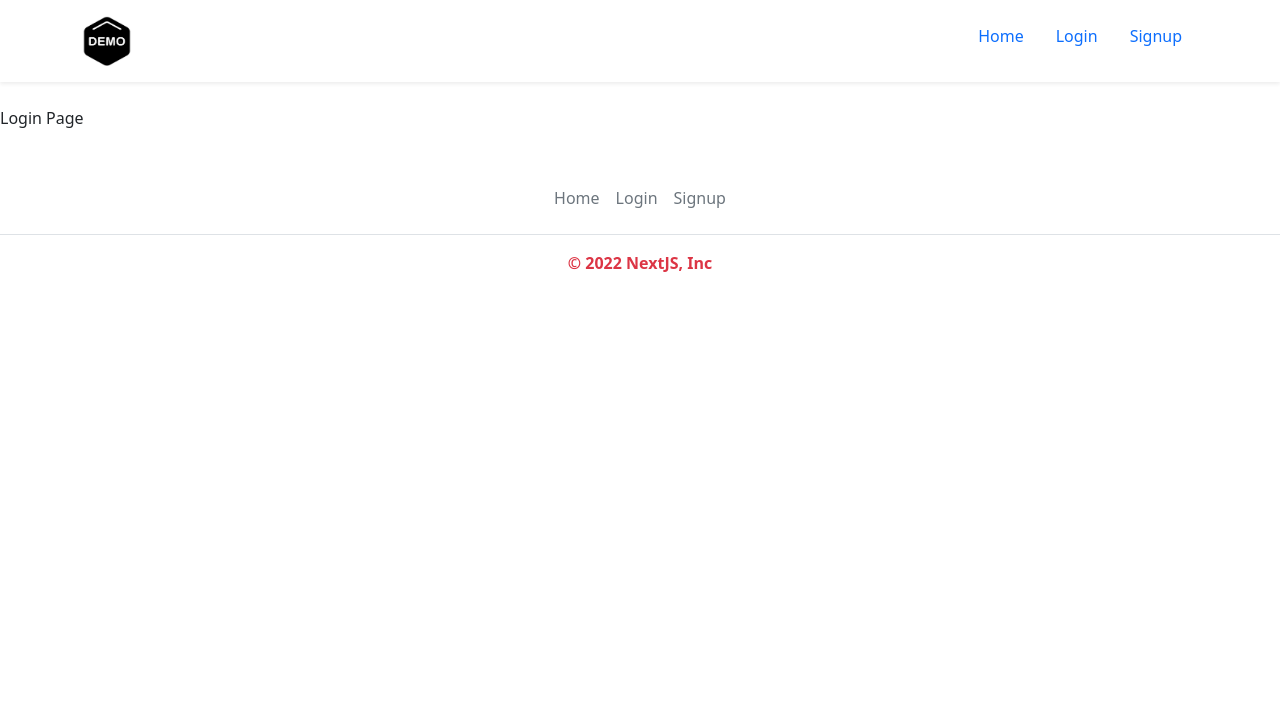
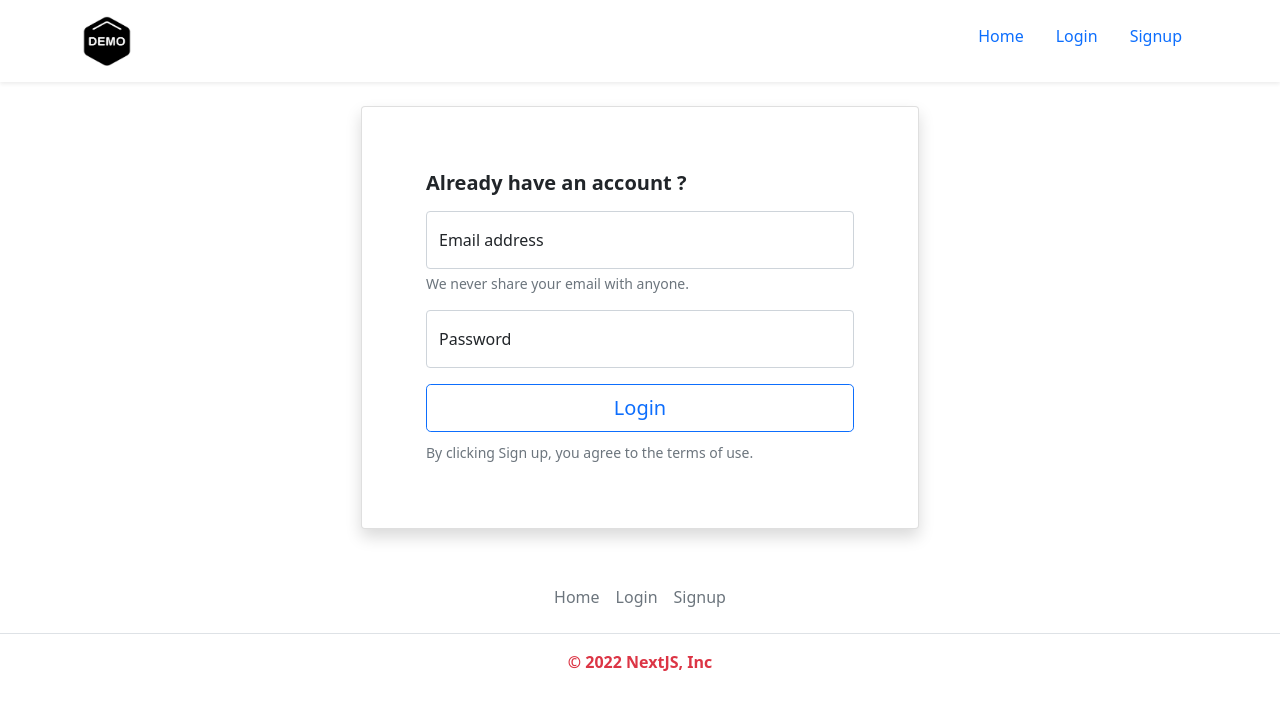
Before and after one commit to ganguly2021/next_auth_project, a Next.js app: page /login in a window 1280 px wide. Shown: the top 710 px of the page. Built offline with nearby package versions, Linux system fonts and the light colour scheme.

Commit message:
login page setup.

```diff
--- a/front_end/components/Layout/Footer.js
+++ b/front_end/components/Layout/Footer.js
@@ -13,7 +13,7 @@ function Footer() {
   }, []);
 
   return (
-    <footer className="py-5">
+    <footer className="py-5 animate__animated animate__fadeInUp">
       <ul className="nav justify-content-center border-bottom pb-3 mb-3">
         <li className="nav-item">
           <Link href="/">
--- a/front_end/components/Layout/Navbar.js
+++ b/front_end/components/Layout/Navbar.js
@@ -15,7 +15,7 @@ function Navbar() {
   }, []);
 
   return (
-    <div className="container-fluid px-0 shadow-sm">
+    <div className="container-fluid px-0 shadow-sm animate__animated animate__fadeInDown">
       <div className="container">
         <header className="d-flex flex-wrap justify-content-center py-3 mb-4">
           <Link href="/">
--- /dev/null
+++ b/front_end/components/Login/Login.js
@@ -0,0 +1,49 @@
+import React, { useEffect, useState } from "react";
+import LoginView from "./LoginView";
+
+function Login() {
+  const [email, setEmail] = useState("");
+  const [password, setPassword] = useState("");
+  const [isMounted, setMounted] = useState(false);
+  const [error, setError] = useState({})
+
+  useEffect(() => {
+    // set mounted to true
+    setMounted(true);
+
+    // cleanup
+    return () => {
+      setMounted(false);
+    };
+  }, []);
+
+  const handleChange = (e) => {
+    const name = e.target.name;
+    const value = e.target.value;
+
+    if (name === "email") {
+      setEmail(value);
+    } else if (name === "password") {
+      setPassword(value);
+    }
+  };
+
+  const handleSubmit = (e) => {
+    e.preventDefault();
+
+    console.log("email: " + email);
+    console.log("password: " + password);
+  };
+
+  return (
+    <LoginView
+      email={email}
+      password={password}
+      handleChange={handleChange}
+      handleSubmit={handleSubmit}
+      error={error}
+    />
+  );
+}
+
+export default Login;
--- /dev/null
+++ b/front_end/components/Login/LoginView.js
@@ -0,0 +1,52 @@
+import React from "react";
+import TextFieldInput from "./../common/TextFieldInput";
+
+function LoginView(props) {
+  const { email, password, handleChange, handleSubmit, error } = props;
+
+  return (
+    <div className="container-fluid">
+      <div className="container">
+        <div className="card animate__animated animate__fadeInLeft w-50 p-5 mx-auto shadow rounded">
+          <div className="card-body">
+            <h5 className="card-title fw-bold mb-3">Already have an account ?</h5>
+            <form onSubmit={handleSubmit} autoComplete="off" noValidate>
+              <TextFieldInput
+                type="email"
+                id="email"
+                name="email"
+                placeholder="abc@abc.com"
+                lblText="Email address"
+                infoText="We never share your email with anyone."
+                onChange={handleChange}
+                value={email}
+                error={error.email}
+              />
+              <TextFieldInput
+                type="password"
+                id="password"
+                name="password"
+                placeholder="******"
+                lblText="Password"
+                onChange={handleChange}
+                value={password}
+                error={error.password}
+              />
+              <button
+                className="w-100 mb-2 btn btn-lg rounded-4 btn-outline-primary"
+                type="submit"
+              >
+                Login
+              </button>
+              <small className="text-muted">
+                By clicking Sign up, you agree to the terms of use.
+              </small>
+            </form>
+          </div>
+        </div>
+      </div>
+    </div>
+  );
+}
+
+export default LoginView;
--- /dev/null
+++ b/front_end/components/common/TextFieldInput.js
@@ -0,0 +1,44 @@
+import React from "react";
+import classnames from "classnames";
+
+function TextFieldInput(props) {
+  const {
+    type,
+    id,
+    name,
+    className,
+    error,
+    onChange,
+    placeholder,
+    style,
+    value,
+    lblText,
+    infoText,
+  } = props;
+
+  return (
+    <div className="form-floating mb-3">
+      <input
+        type={type}
+        className={classnames(`form-control rounded-4 ${className}`, {
+          "is-invalid": error,
+        })}
+        id={id}
+        name={name}
+        placeholder={placeholder}
+        onChange={onChange}
+        value={value}
+        style={style}
+      />
+      {lblText && <label htmlFor={id}>{lblText}</label>}
+      {infoText && (
+        <div id={`${id}Help`} className="form-text">
+          {infoText}
+        </div>
+      )}
+      {error && <div className="invalid-feedback">{error}</div>}
+    </div>
+  );
+}
+
+export default TextFieldInput;
--- a/pages/login/index.js
+++ b/pages/login/index.js
@@ -1,7 +1,11 @@
-import React from 'react';
+import React from "react";
+import Login from "./../../front_end/components/Login/Login";
 
 function LoginPage() {
-  return <div>Login Page</div>;
+
+  return (
+    <Login />
+  );
 }
 
 export default LoginPage;
--- a/pages/signup/index.js
+++ b/pages/signup/index.js
@@ -1,7 +1,8 @@
 import React from 'react';
+import Signup from '../../front_end/components/Signup/Signup';
 
 function SignUpPage() {
-  return <div>Sign up</div>;
+  return <Signup />;
 }
 
 export default SignUpPage;
```
Also changed, not shown: front_end/components/Signup/Signup.js (added, +8 -0 lines), front_end/components/Signup/SignupView.js (added, +46 -0 lines).
